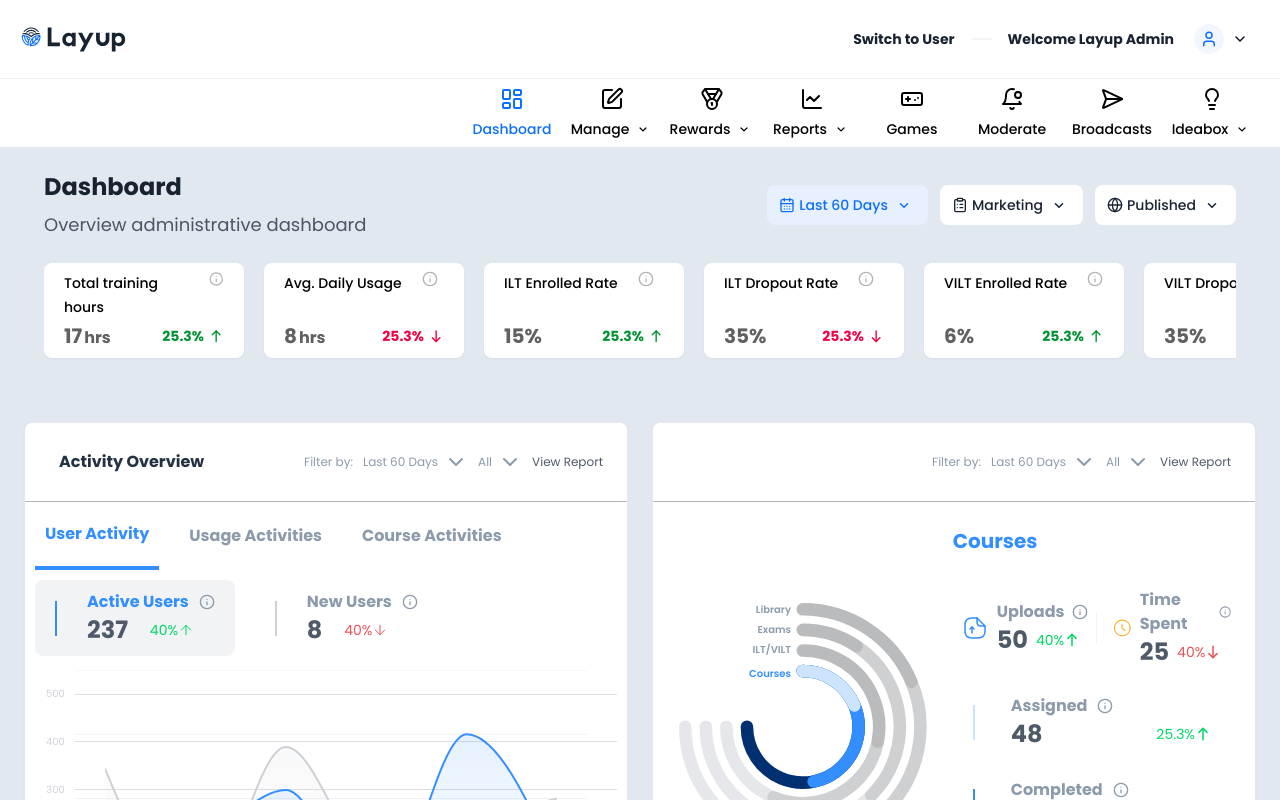
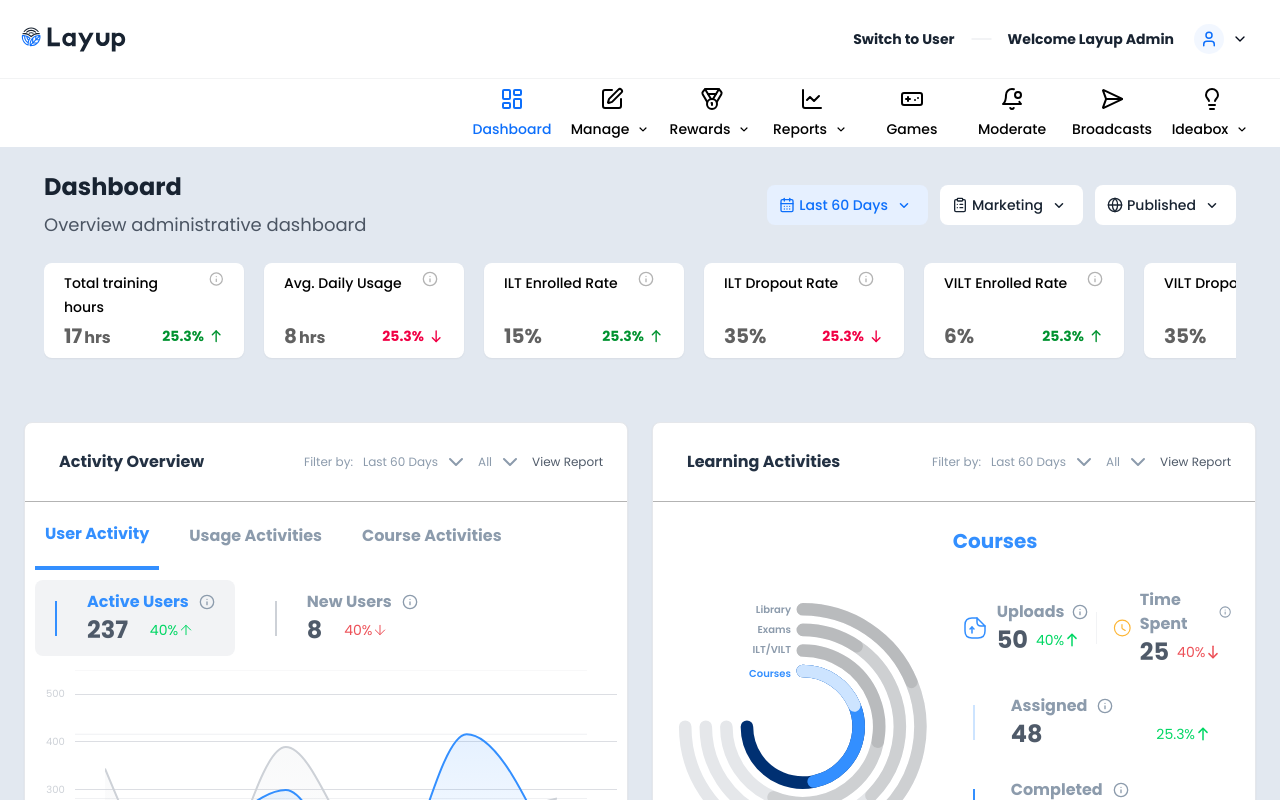
Before and after one commit to Dinnerli/dashboardprototype, a React (Vite) app: page / in a window 1280 px wide. Shown: the top 800 px of the page. Built offline with nearby package versions, Linux system fonts and the light colour scheme.

Commit message:
Revert remove title
This commit reverts the removal of the "Learning Activities" title.

```diff
--- a/src/components/dashboard/LearningActivitiesCard.tsx
+++ b/src/components/dashboard/LearningActivitiesCard.tsx
@@ -1,3 +1,4 @@
+
 import { Card } from "@/components/ui/card";
 import { ChevronDown, Info } from "lucide-react";
 
@@ -8,7 +9,7 @@ const LearningActivitiesCard = () => {
         {/* Header */}
         <div className="flex justify-between items-center w-full p-6 border-b border-[#B3B3B3]">
           <div className="flex items-center gap-2.5 px-2.5 flex-1">
-            {/* Heading removed */}
+            <h3 className="text-base font-bold text-[#233143] font-poppins whitespace-nowrap">Learning Activities</h3>
           </div>
           <div className="flex gap-2.5 items-center">
             <div className="flex items-center h-[30px] gap-2.5">
```
